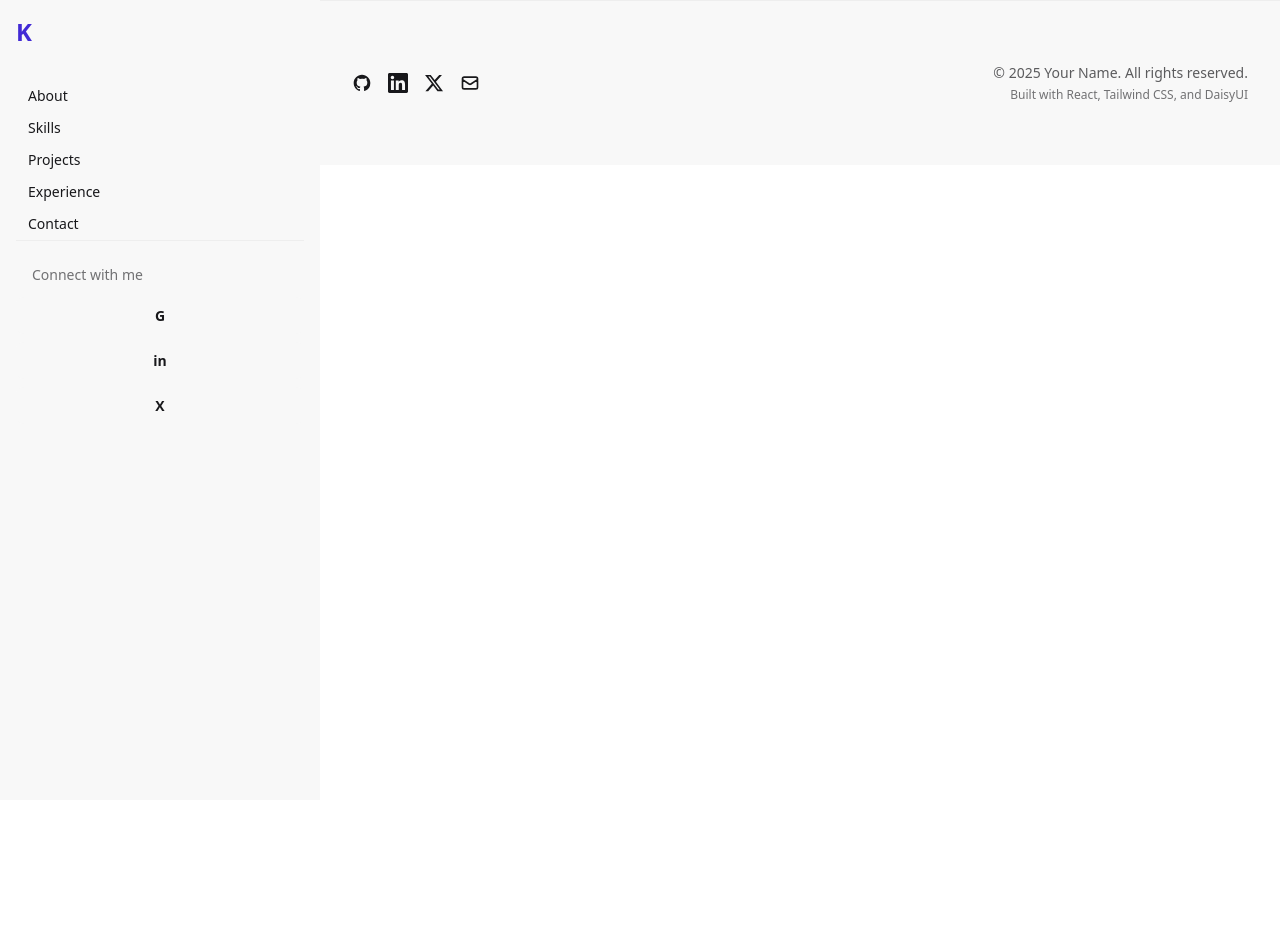
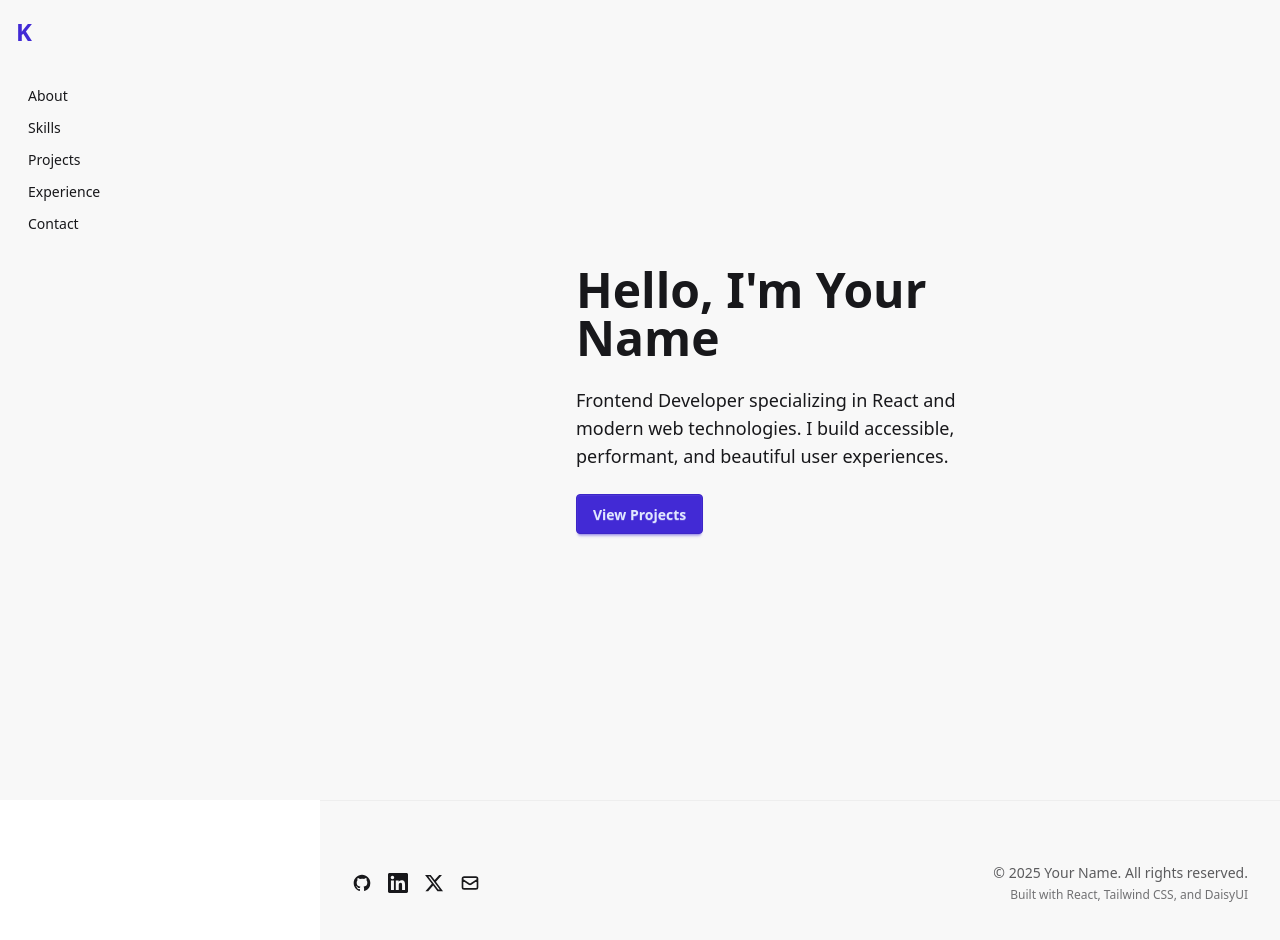
Before and after one commit to Kenta-Asakura/portfolio-v2, a React (Vite) app: page / in a window 1280 px wide. Shown: the top 940 px of the page. Before the commit the page ends 800 px from the top, so only its background shows below. Built offline with nearby package versions, Linux system fonts and the light colour scheme.

Commit message:
Sections directory added and Created Hero component within

```diff
--- /dev/null
+++ b/src/components/Sections/Hero.jsx
@@ -0,0 +1,22 @@
+function Hero() {
+  return (
+    <section id="hero" className="hero min-h-screen bg-base-200">
+      <div className="hero-content">
+        <div className="max-w-md">
+          <h1 className="text-5xl font-bold">Hello, I'm Your Name</h1>
+
+          <p className="py-6 text-lg">
+            Frontend Developer specializing in React and modern web technologies.
+            I build accessible, performant, and beautiful user experiences.
+          </p>
+
+            <button className="btn btn-primary">
+              View Projects
+            </button>
+        </div>
+      </div>
+    </section>
+  );
+}
+
+export default Hero;
--- a/src/components/layout/Header.jsx
+++ b/src/components/layout/Header.jsx
@@ -198,7 +198,7 @@ function Header() {
             </ul>
 
             {/* Social Links */}
-            <ul className="pt-6 border-t border-base-300">
+            {/* <ul className="pt-6 border-t border-base-300">
               <p className="text-sm text-base-content/60 mb-3 px-4">Connect with me</p>
 
               <li className="flex gap-2">
@@ -220,7 +220,7 @@ function Header() {
                   </a>
                 ))}
               </li>
-            </ul>
+            </ul> */}
           </div>
 
         </nav>
--- a/src/components/layout/Layout.jsx
+++ b/src/components/layout/Layout.jsx
@@ -1,8 +1,9 @@
 // import { useState, useEffect } from 'react';
 import Header from './Header';
 import Footer from './Footer';
+import Hero from '../Sections/Hero';
 
-function Layout({ children }) {
+function Layout() {
   // For SSR - Uncomment the following lines to handle hydration issues
 
 //  const [mounted, setMounted] = useState(false);
@@ -43,7 +44,7 @@ function Layout({ children }) {
           role="main"
           aria-label="Main content"
         >
-          {children}
+          <Hero />
         </main>
 
         <Footer />
```
Also changed, not shown: src/components/ui/Section.jsx (deleted).
